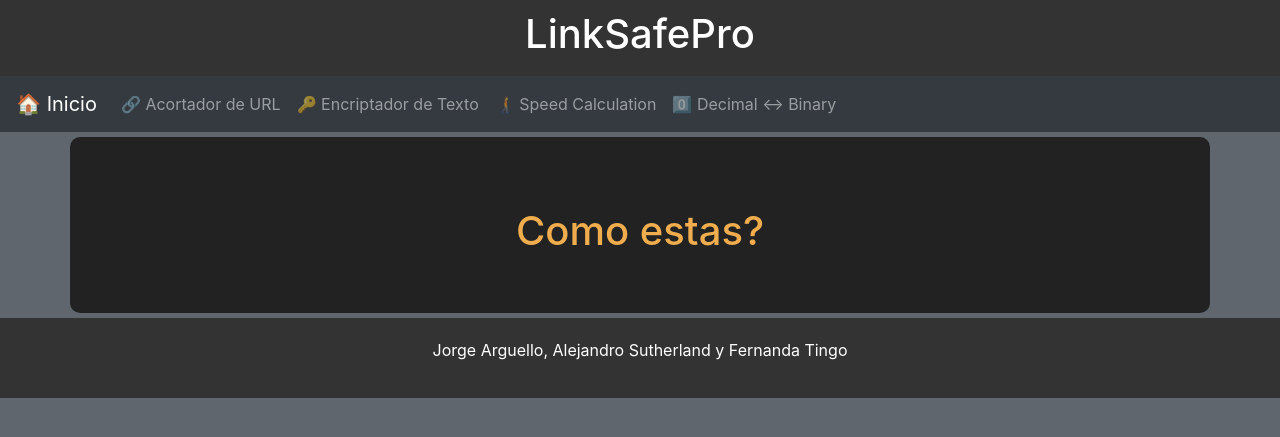
After one commit to JorgeArguello1999/LinkSafePro, a Django app: page /urlshortener/ in a window 1280 px wide. The commit adds this page. Shown: the top 437 px of the page. Run offline with Django 5.2, Linux system fonts and the light colour scheme; some libraries are stand-ins or nearby versions.

```diff
--- a/home/templates/base.html
+++ b/home/templates/base.html
@@ -59,7 +59,7 @@
         <div class="collapse navbar-collapse" id="navbarNav">
             <ul class="navbar-nav">
                 <li class="nav-item">
-                    <a class="nav-link" href="#">🔗 Acortador de URL</a>
+                    <a class="nav-link" href="{% url 'urlshortener' %}">🔗 Acortador de URL</a>
                 </li>
                 <li class="nav-item">
                     <a class="nav-link" href="">🔑 Encriptador de Texto</a>
--- /dev/null
+++ b/urlshortener/templates/urlshortener.html
@@ -0,0 +1,7 @@
+{% extends 'base.html' %}
+
+{% load static %}
+
+{% block content %}
+<h1>Como estas? </h1>
+{% endblock %}
--- a/urlshortener/urls.py
+++ b/urlshortener/urls.py
@@ -2,5 +2,5 @@ from django.urls import path
 from urlshortener import views
 
 urlpatterns = [
-
+    path('', views.front, name="urlshortener"),
 ]
--- a/urlshortener/views.py
+++ b/urlshortener/views.py
@@ -1,3 +1,5 @@
 from django.shortcuts import render
 
 # Create your views here.
+def front(request):
+    return render(request, 'urlshortener.html')
```
